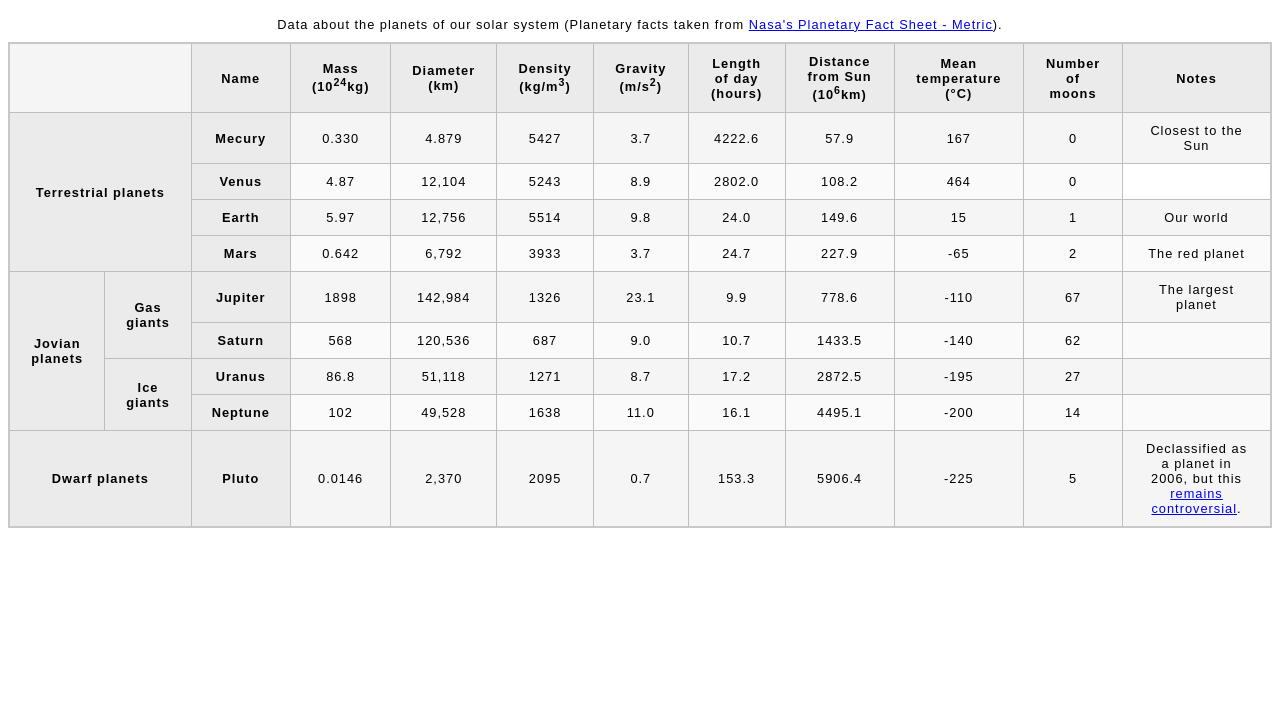
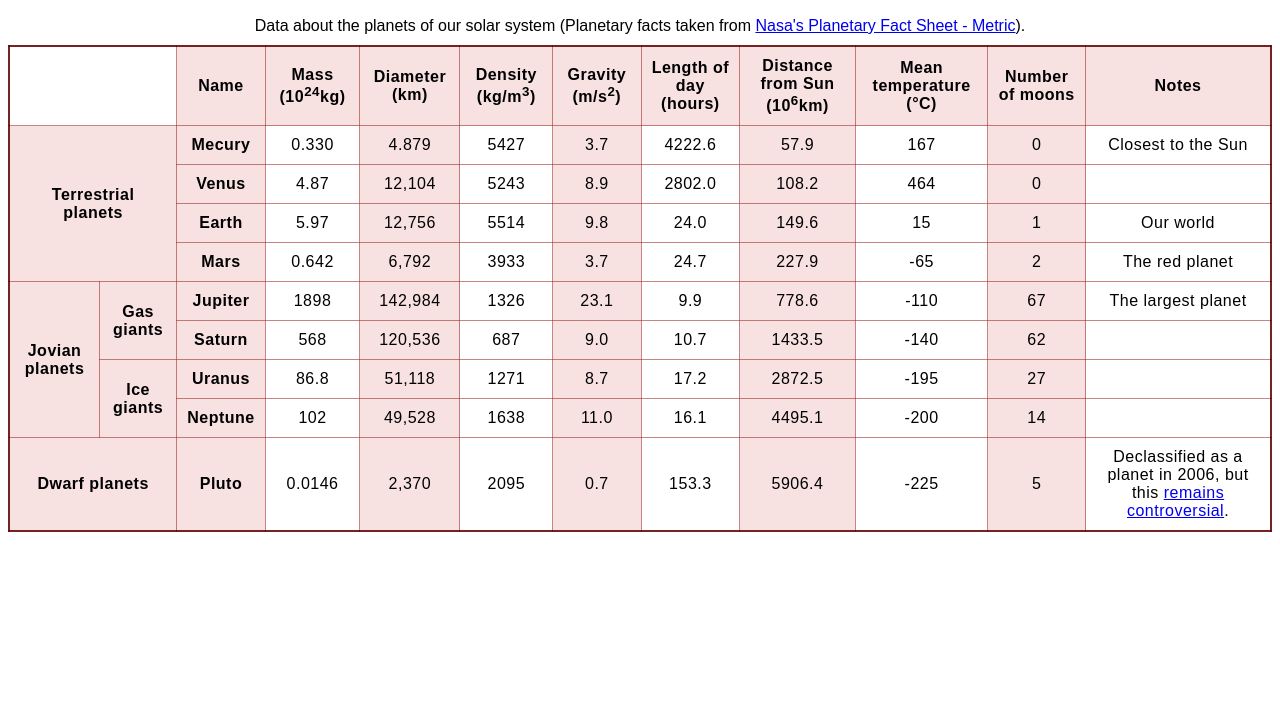
Before and after one commit to Bo1atit0/MDN-Curriculum, a plain HTML site: page tables/planetData/planetData.html in a window 1280 px wide. Shown: the part 73-800 px from the top of the page. Drawn offline with Linux system fonts and the light colour scheme.

Commit message:
HTML Tables

```diff
--- /dev/null
+++ b/tables/planetData/planet.css
@@ -0,0 +1,32 @@
+html {
+    font-family: sans-serif;
+}
+
+h1 {
+    text-align: center;
+    color: rgba(102, 14, 14, 0.904);
+}
+
+a:hover {
+    color: brown;
+}
+
+table {
+    border: 2px solid rgba(102, 14, 14, 0.904);
+    border-collapse: collapse;
+}
+td, th {
+    border: 1px solid rgba(160, 42, 42, 0.575);
+    text-align: center;
+    padding: 10px 10px;
+    letter-spacing: 0.5px;
+
+}
+
+th {
+    background-color: rgb(247, 225, 225);
+}
+
+caption {
+    padding: 10px;
+}
--- a/tables/table-assessment.html
+++ b/tables/planetData/planetData.html
@@ -4,15 +4,31 @@
     <meta charset="UTF-8">
     <meta name="viewport" content="width=device-width, initial-scale=1.0">
     <title>Our Planet's Data</title>
-    <link href="style.css" rel="stylesheet" type="text/css">
+    <link href="planet.css" rel="stylesheet" type="text/css">
 </head>
 <body>
     <h1>Planet's Data</h1>
 
     <table>
+
         <caption>
             Data about the planets of our solar system (Planetary facts taken from <a href="http://nssdc.gsfc.nasa.gov/planetary/factsheet/">Nasa's Planetary Fact Sheet - Metric</a>).
         </caption>
+
+        <colgroup>
+            <col>
+            <col>
+            <col>
+            <col>
+            <col style="background-color: rgb(247, 225, 225);">
+            <col >
+            <col style="background-color: rgb(247, 225, 225);">
+            <col>
+            <col style="background-color: rgb(247, 225, 225);">
+            <col>
+            <col style="background-color: rgb(247, 225, 225);">
+            <col>
+        </colgroup>
 
             <thead>
             <tr>
@@ -53,6 +69,7 @@
                 <td>108.2</td>
                 <td>464</td>
                 <td>0</td>
+                <td></td>
             </tr>
 
             <tr>
```
Also changed, not shown: tables/items-sold-scope.html (renamed from tables/items-sold.html), tables/items-sold2-headers.html (renamed from tables/items-sold2.html), tables/planetData/planets-data.txt (renamed from tables/planets-data.txt), 2 other files.
